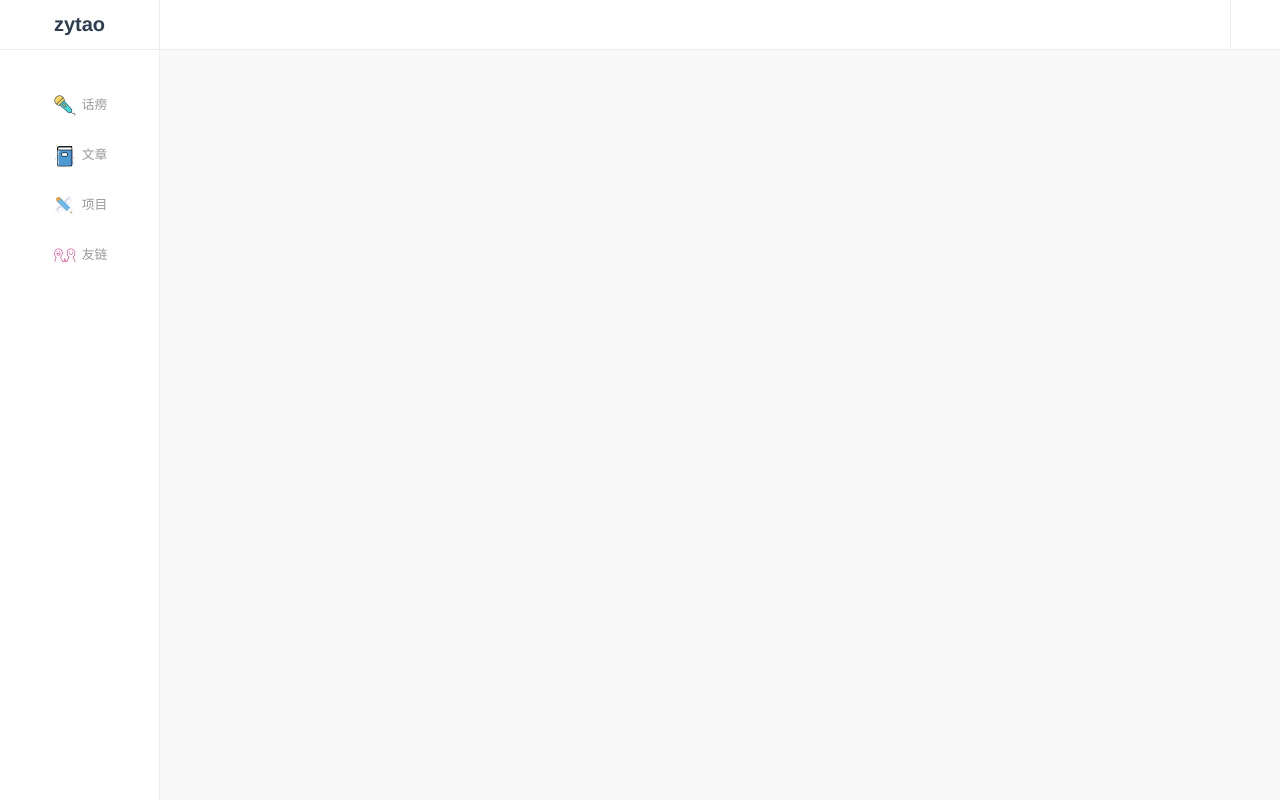
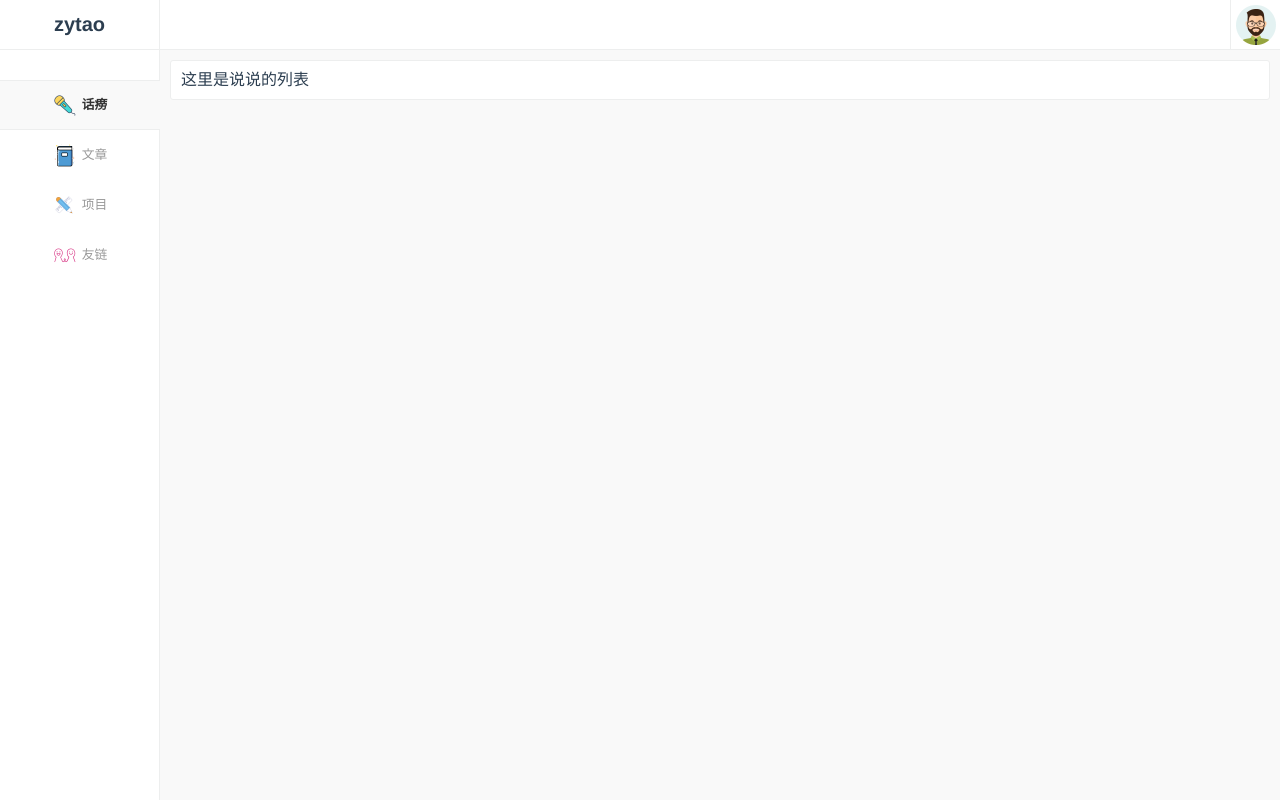
Before and after one commit to lambortao/zytao_admin, a Vue app: page /#/home/friend in a window 1280 px wide. Both pictures are taken after a click on the element "话痨". Built offline with nearby package versions, Linux system fonts and the light colour scheme.

Commit message:
菜单样式完成

```diff
--- a/src/components/header.vue
+++ b/src/components/header.vue
@@ -1,6 +1,8 @@
 <template>
   <div id="header">
-    <div class="user"></div>
+    <div class="user">
+      <a href="javascirpt:;"></a>
+    </div>
   </div>
 </template>
 <script>
@@ -24,6 +26,18 @@ export default {
     position: absolute;
     right: 0;
     cursor: pointer;
+
+    a{
+      display: block;
+      width: 100%;
+      height: 100%;
+      background: {
+        image: url('../assets/images/user.png');
+        size: 40px;
+        repeat: no-repeat;
+        position: center;
+      }
+    }
   }
 }
 </style>
--- a/src/components/menu.vue
+++ b/src/components/menu.vue
@@ -71,6 +71,25 @@ export default {
         cursor: pointer;
         color: #999;
         font-size: 0.8em;
+
+        &.active{
+          color: #333;
+          font-weight: bold;
+          background-color: #f9f9f9;
+          border-top: 1px solid $borderColorLight;
+          border-bottom: 1px solid $borderColorLight;
+          position: relative;
+
+          &:after{
+            position: absolute;
+            content: '';
+            width: 1px;
+            height: 100%;
+            background-color: #f9f9f9;
+            top: 0;
+            right: -1px;
+          }
+        }
       }
 
       b{
--- a/src/router/index.js
+++ b/src/router/index.js
@@ -5,6 +5,7 @@ import routes from '@/config/router.js';
 Vue.use(Router);
 console.log(routes);
 const router = new Router({
-  routes
+  routes,
+  linkActiveClass: 'active'
 })
 export default router;
--- a/src/views/article/list.vue
+++ b/src/views/article/list.vue
@@ -1,5 +1,7 @@
 <template>
-  <div id="articleList"></div>
+  <div id="articleList">
+    这里是文章列表页
+  </div>
 </template>
 <script>
 export default {
--- a/src/views/friend/list.vue
+++ b/src/views/friend/list.vue
@@ -1,5 +1,7 @@
 <template>
-  <div id="frindList">xxxxxx</div>
+  <div id="frindList">
+    这里是友链列表页
+  </div>
 </template>
 
 <script>
--- a/src/views/home.vue
+++ b/src/views/home.vue
@@ -3,8 +3,9 @@
     <Menu></Menu>
     <div id="home">
       <Header></Header>
-      <Tab></Tab>
-      <router-view/>
+      <div class="content-box">
+        <router-view/>
+      </div>
     </div>
   </div>
 </template>
@@ -30,6 +31,8 @@ export default {
 }
 </script>
 <style lang="scss" scoped>
+@import '../assets/scss/method.scss';
+
 .main{
   display: flex;
   justify-content: space-between;
@@ -38,6 +41,19 @@ export default {
 
   #home{
     flex: 1;
+
+    .content-box{
+      padding: 10px;
+
+      > div{
+        width: 100%;
+        height: 100%;
+        background-color: #fff;
+        border-radius: 3px;
+        border: 1px solid $borderColorLight;
+        padding: 10px;
+      }
+    }
   }
 }
 </style>
--- a/src/views/login.vue
+++ b/src/views/login.vue
@@ -1,6 +1,6 @@
 <template>
   <div id="login">
-
+    这里是登录页
   </div>
 </template>
 
--- a/src/views/project/list.vue
+++ b/src/views/project/list.vue
@@ -1,5 +1,7 @@
 <template>
-  <div id="projectList"></div>
+  <div id="projectList">
+    这里是项目列表页
+  </div>
 </template>
 
 <script>
--- a/src/views/single/user.vue
+++ b/src/views/single/user.vue
@@ -1,5 +1,7 @@
 <template>
-  <div id="userBox"></div>
+  <div id="userBox">
+    这里是个人中心页面
+  </div>
 </template>
 
 <script>
--- a/src/views/single/welcome.vue
+++ b/src/views/single/welcome.vue
@@ -1,5 +1,7 @@
 <template>
-  <div id="welcome"></div>
+  <div id="welcome">
+    这里是欢迎页面
+  </div>
 </template>
 
 <script>
--- a/src/views/think/list.vue
+++ b/src/views/think/list.vue
@@ -1,5 +1,7 @@
 <template>
-  <div id="thinkList"></div>
+  <div id="thinkList">
+    这里是说说的列表
+  </div>
 </template>
 
 <script>
```
